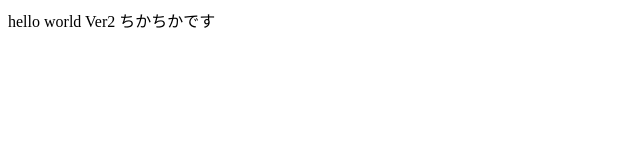
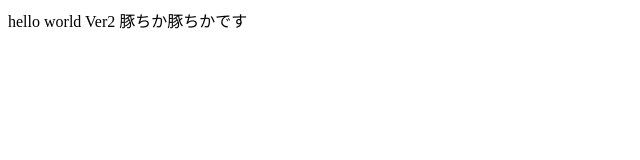
Before and after one commit to dsue/testdesu, a plain HTML site: page index.html in a window 1280 px wide. Shown: the full height of the page, 0-640 px from the left. Drawn offline with nearby package versions, Linux system fonts and the light colour scheme.

Commit message:
豚
豚野郎

```diff
--- a/index.html
+++ b/index.html
@@ -10,6 +10,6 @@
 </head>
 <body>
 hello world Ver2
-ちかちかです
+豚ちか豚ちかです
 </body>
 </html>
```
